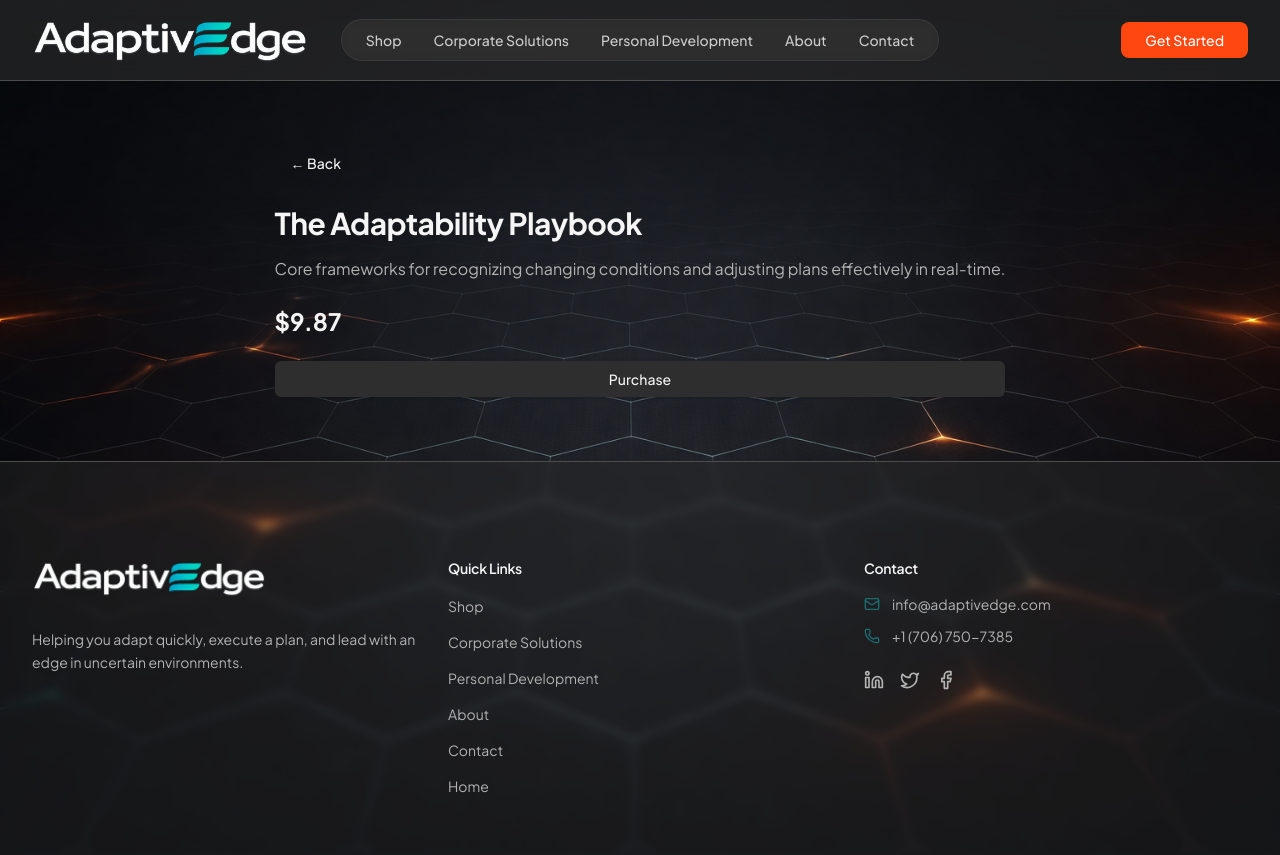
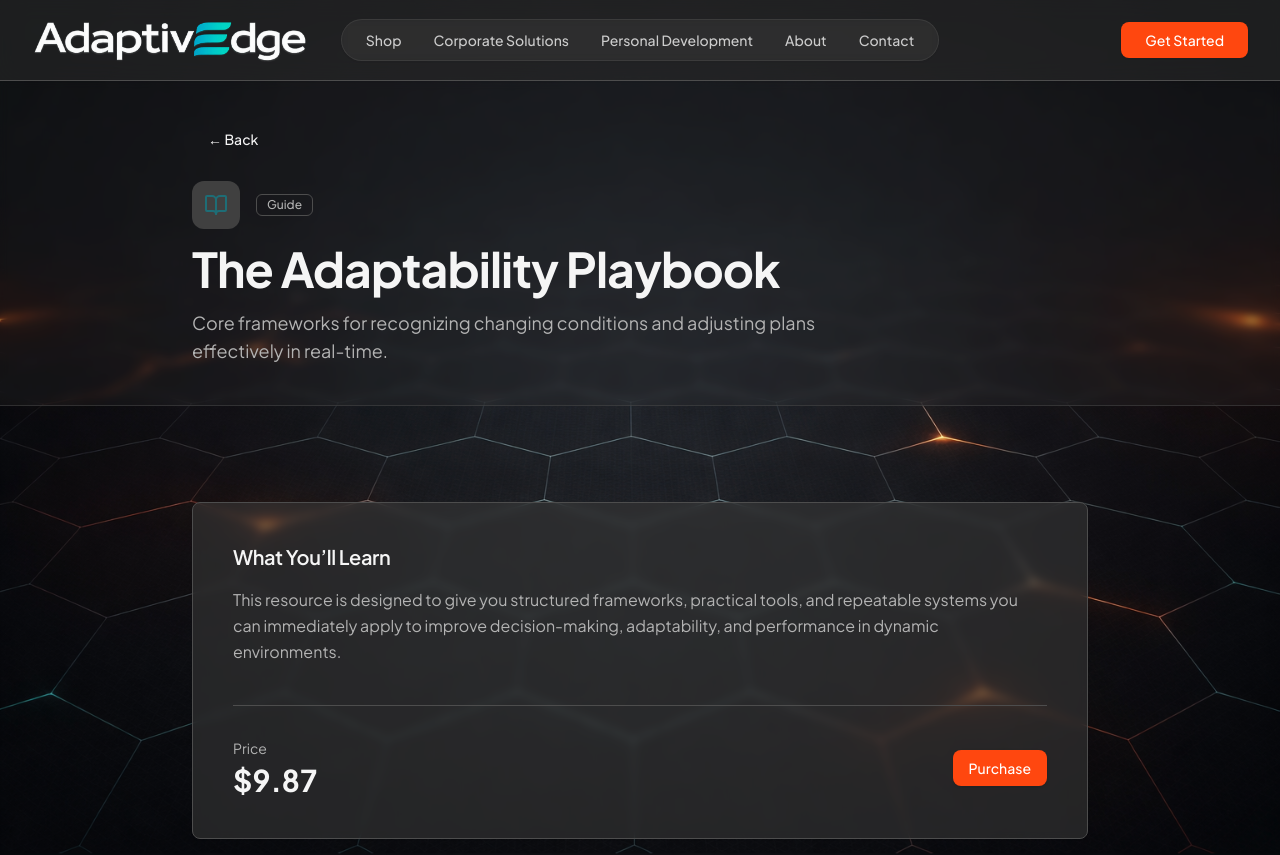
Before and after one commit to erikscomputers/adaptiveEDGE-site, a React (Vite) app: page /product/1 in a window 1280 px wide. Shown: the top 855 px of the page. Built offline with nearby package versions, Linux system fonts and the light colour scheme; the HTML template or start-up script is replaced by a standard one.

Commit message:
product page update

```diff
--- a/src/pages/products/productpage.jsx
+++ b/src/pages/products/productpage.jsx
@@ -1,11 +1,14 @@
 import React from 'react';
+import { Helmet } from 'react-helmet';
+import { motion } from 'framer-motion';
 import { useParams, useNavigate } from 'react-router-dom';
 
 import Header from '@/components/Header.jsx';
 import Footer from '@/components/Footer.jsx';
+import BackToTop from '@/components/BackToTop.jsx';
 import { Button } from '@/components/ui/button';
+import { Badge } from '@/components/ui/badge';
 
-// 👇 shared data
 import { products } from '@/data/products';
 
 const ProductPage = () => {
@@ -15,35 +18,118 @@ const ProductPage = () => {
   const product = products.find((p) => p.id === Number(id));
 
   if (!product) {
-    return <div className="p-10 text-center">Product not found</div>;
+    return (
+      <div className="min-h-screen flex flex-col">
+        <Header />
+        <div className="flex-1 flex items-center justify-center">
+          <p className="text-muted-foreground">Product not found</p>
+        </div>
+        <Footer />
+      </div>
+    );
   }
 
   return (
-    <div className="min-h-screen flex flex-col">
+    <>
+      <Helmet>
+        <title>{product.title} | AdaptivEdge</title>
+        <meta name="description" content={product.description} />
+      </Helmet>
+
+      <div className="min-h-screen flex flex-col bg-transparent">
         <Header />
 
-      <div className="container-custom py-16 max-w-3xl mx-auto">
-        <Button variant="ghost" onClick={() => navigate(-1)} className="mb-6">
+        {/* Hero / Header */}
+        <section className="py-6 md:py-10 bg-card/20 backdrop-blur-sm border-b border-border/50">
+          <div className="container-custom">
+            <motion.div
+              initial={{ opacity: 0, y: 20 }}
+              animate={{ opacity: 1, y: 0 }}
+              transition={{ duration: 0.6 }}
+              className="max-w-4xl mx-auto"
+            >
+              <Button
+                variant="ghost"
+                onClick={() => navigate(-1)}
+                className="mb-6"
+              >
                 ← Back
               </Button>
 
-        <h1 className="text-3xl font-bold mb-4">{product.title}</h1>
+              <div className="flex items-center gap-4 mb-4">
+                <div className="inline-flex items-center justify-center w-12 h-12 rounded-xl bg-muted text-secondary">
+                  <product.icon className="h-6 w-6" />
+                </div>
 
-        <p className="text-muted-foreground mb-6">
+                <Badge
+                  variant="outline"
+                  className="bg-transparent border-border text-muted-foreground text-xs font-medium rounded-md"
+                >
+                  {product.category}
+                </Badge>
+              </div>
+
+              <h1 className="text-3xl md:text-4xl lg:text-5xl font-bold leading-tight text-foreground mb-4">
+                {product.title}
+              </h1>
+
+              <p className="text-lg text-muted-foreground max-w-2xl">
                 {product.description}
               </p>
+            </motion.div>
+          </div>
+        </section>
 
-        <div className="text-2xl font-bold mb-6">
-          ${product.price.toFixed(2)}
+        {/* Content Section */}
+        <section className="section-padding bg-transparent">
+          <div className="container-custom">
+            <motion.div
+              initial={{ opacity: 0, y: 20 }}
+              whileInView={{ opacity: 1, y: 0 }}
+              transition={{ duration: 0.5 }}
+              className="max-w-4xl mx-auto"
+            >
+              <div className="card-minimal p-8 md:p-10">
+
+                {/* Placeholder for deeper content */}
+                <div className="mb-10">
+                  <h2 className="text-xl font-semibold text-foreground mb-4">
+                    What You’ll Learn
+                  </h2>
+                  <p className="text-muted-foreground leading-relaxed">
+                    This resource is designed to give you structured frameworks,
+                    practical tools, and repeatable systems you can immediately
+                    apply to improve decision-making, adaptability, and
+                    performance in dynamic environments.
+                  </p>
                 </div>
 
-        <Button className="w-full">
+                {/* Price + CTA */}
+                <div className="pt-8 border-t border-border flex flex-col md:flex-row md:items-center md:justify-between gap-6">
+                  <div>
+                    <p className="text-sm text-muted-foreground mb-1">Price</p>
+                    <p
+                      className="text-3xl font-bold text-foreground"
+                      style={{ fontVariantNumeric: 'tabular-nums' }}
+                    >
+                      ${product.price.toFixed(2)}
+                    </p>
+                  </div>
+
+                  <Button className="button-primary w-full md:w-auto">
                     Purchase
                   </Button>
                 </div>
 
+              </div>
+            </motion.div>
+          </div>
+        </section>
+
         <Footer />
+        <BackToTop />
       </div>
+    </>
   );
 };
 
```
Lines whose indentation alone changed are shown as unchanged.
